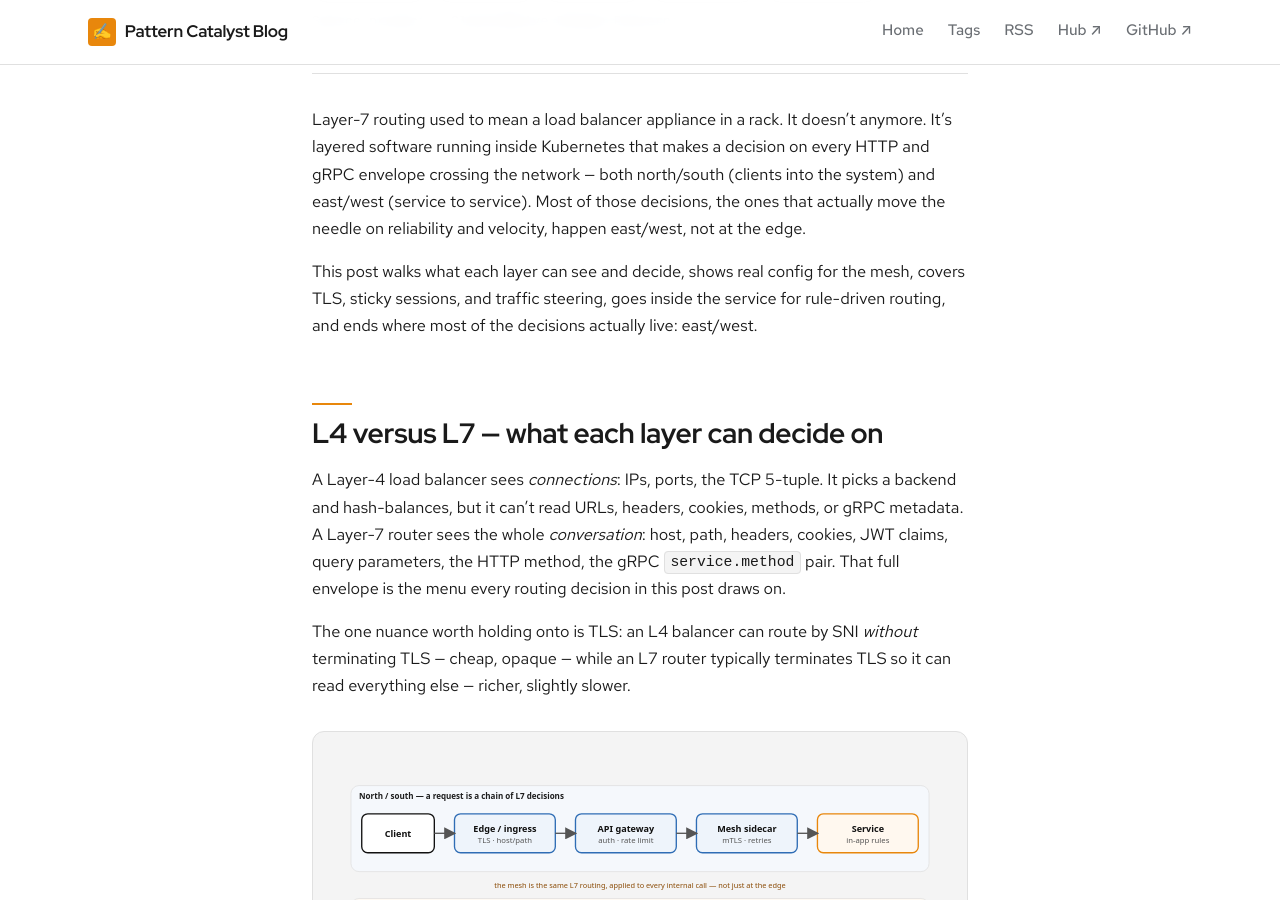
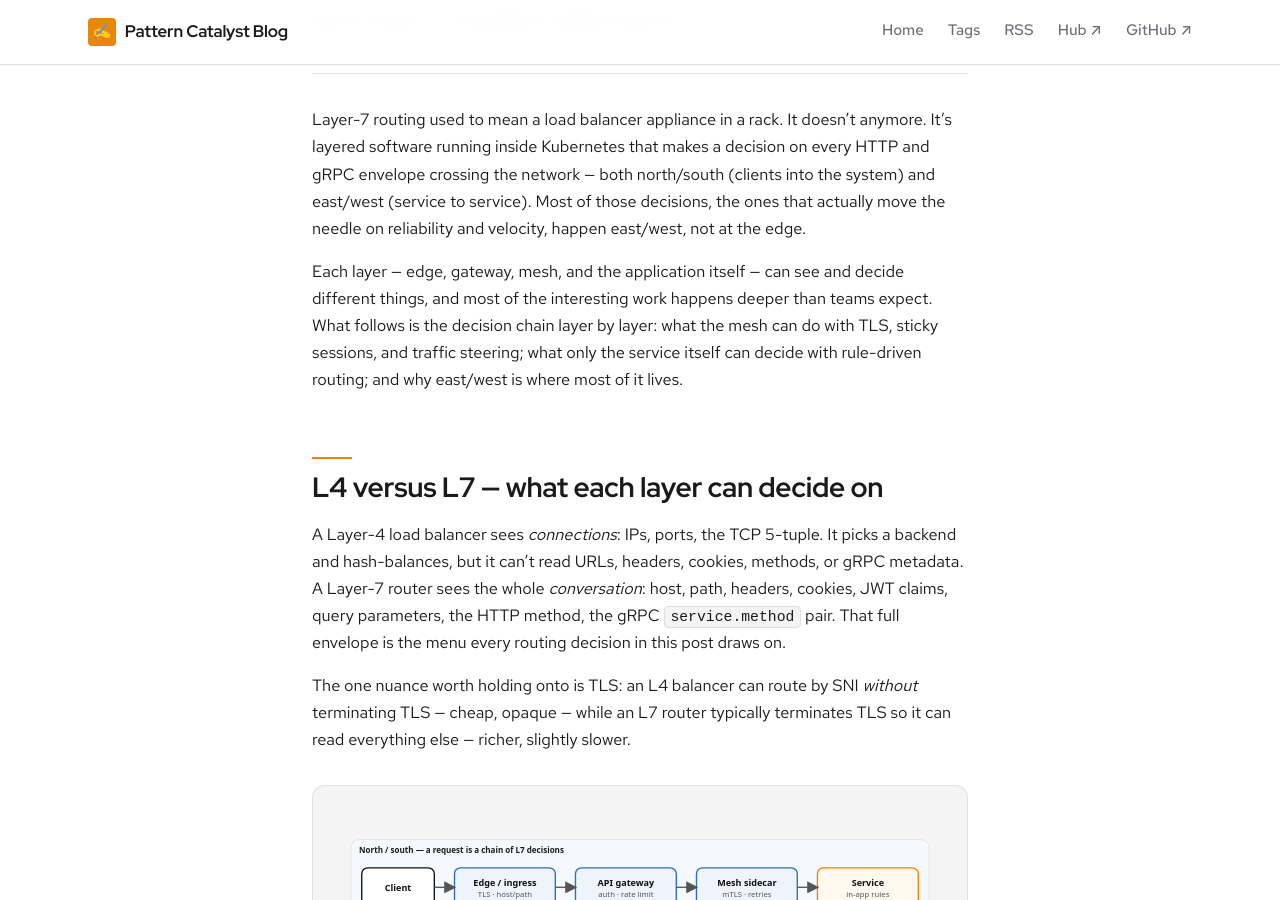
Before and after one commit to patterncatalyst/patterncatalyst-blog, a Jekyll site: the page built from _posts/2026-10-07-l7-routing-for-cloud-native-apps.md, in a window 1280 px wide and 900 px high, scrolled down 422 px. Built offline with Jekyll 4.4.1, drawn with Linux system fonts in a browser that asks for light colours; some web fonts are replaced.

Commit message:
style: tighten L7 post intro (voice pass)

```diff
--- a/_posts/2026-10-07-l7-routing-for-cloud-native-apps.md
+++ b/_posts/2026-10-07-l7-routing-for-cloud-native-apps.md
@@ -17,9 +17,11 @@ envelope crossing the network — both north/south (clients into the system) and
 (service to service). Most of those decisions, the ones that actually move the needle on
 reliability and velocity, happen east/west, not at the edge.
 
-This post walks what each layer can see and decide, shows real config for the mesh, covers
-TLS, sticky sessions, and traffic steering, goes inside the service for rule-driven routing,
-and ends where most of the decisions actually live: east/west.
+Each layer — edge, gateway, mesh, and the application itself — can see and decide different
+things, and most of the interesting work happens deeper than teams expect. What follows is
+the decision chain layer by layer: what the mesh can do with TLS, sticky sessions, and
+traffic steering; what only the service itself can decide with rule-driven routing; and why
+east/west is where most of it lives.
 
 ## L4 versus L7 — what each layer can decide on
 
```
